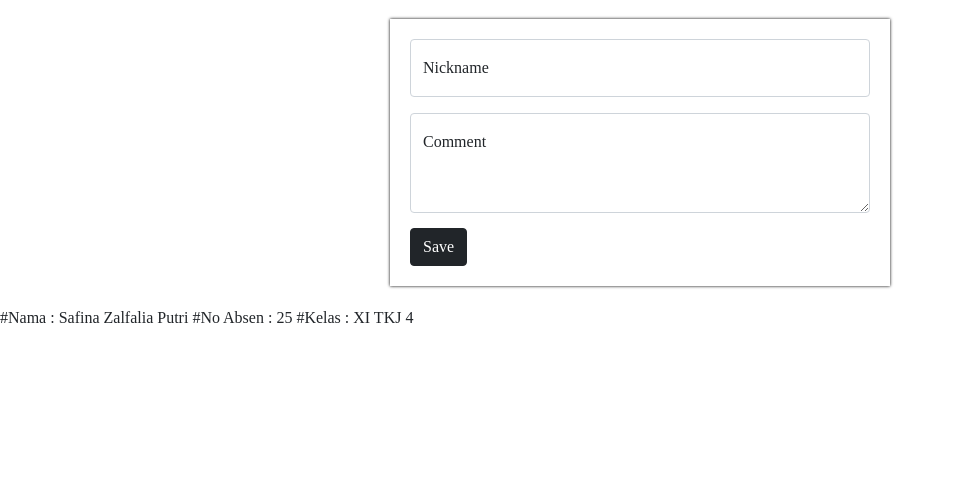
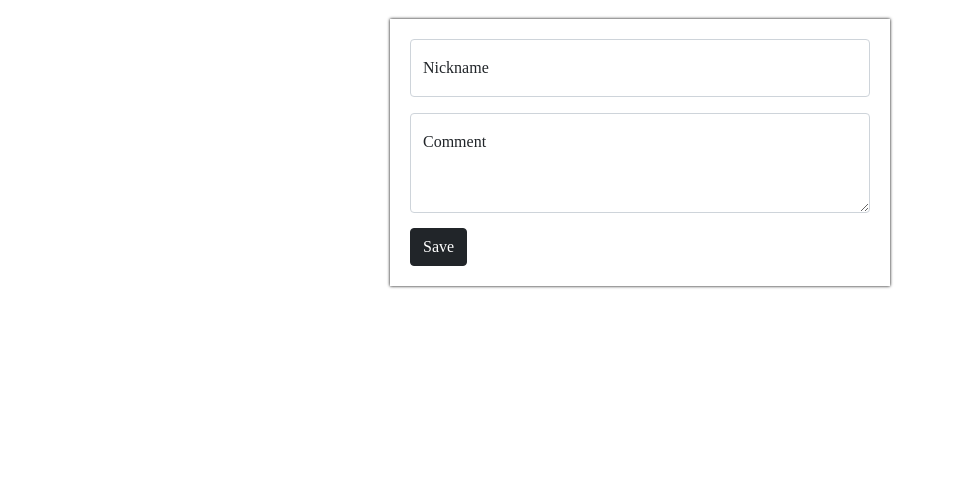
Before and after one commit to safinazzlfa/fanbook.project, a Flask app: page / in a window 1280 px wide. Shown: the part 301-800 px from the top of the page, without its empty margins (0-956 px from the left). Run offline with Flask 3, Linux system fonts and the light colour scheme; data that the repository does not hold is empty.

```diff
--- a/templates/index.html
+++ b/templates/index.html
@@ -184,6 +184,3 @@
 </body>
 
 </html>
-#Nama : Safina Zalfalia Putri
-#No Absen : 25
-#Kelas : XI TKJ 4
```
